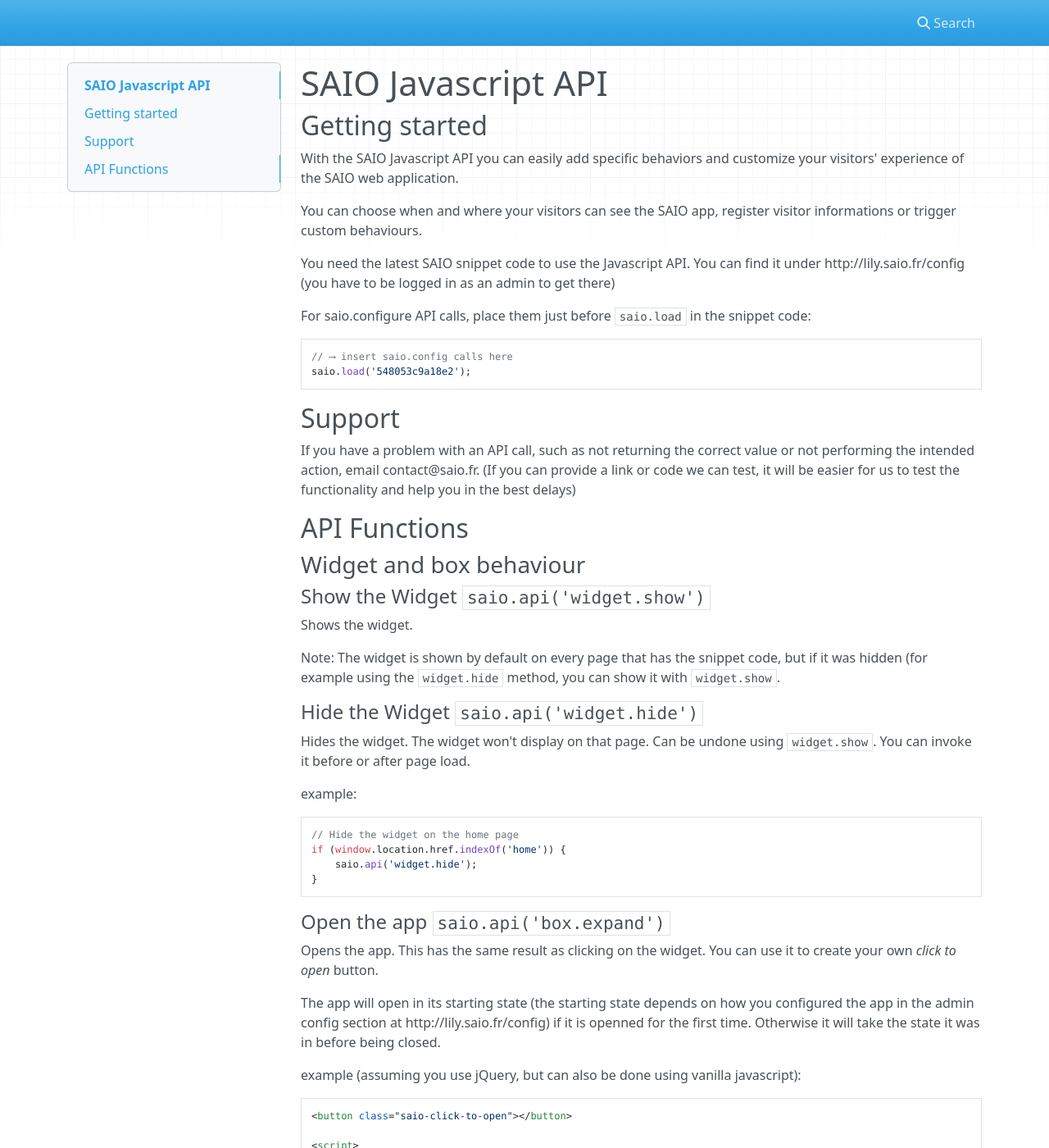
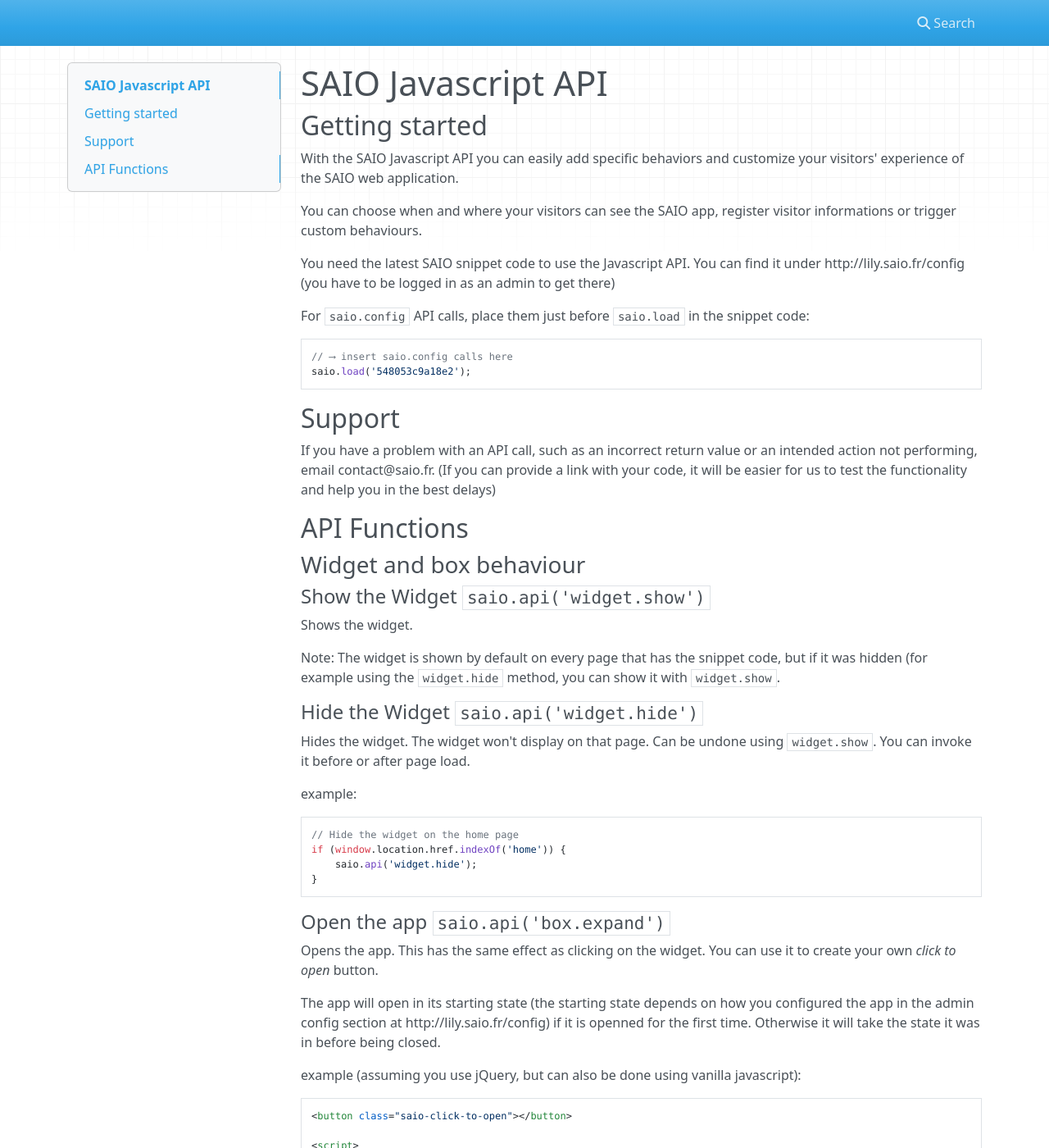
Before and after one commit to saio-fr/apidocs, an MkDocs documentation site: the page built from docs/javascript-api.md, in a window 1280 px wide and 1400 px high. Shown: the whole window at 82% size. Built offline with MkDocs 1.6.1, drawn with Linux system fonts in a browser that asks for light colours; nearby versions of some CDN libraries; some of the changed text lies outside the part shown.

Commit message:
Formulation changes to javascript-api docs

````diff
--- a/docs/javascript-api.md
+++ b/docs/javascript-api.md
@@ -8,7 +8,7 @@ You can choose when and where your visitors can see the SAIO app, register visit
 
 You need the latest SAIO snippet code to use the Javascript API. You can find it under http://lily.saio.fr/config (you have to be logged in as an admin to get there)
 
-For saio.configure API calls, place them just before `saio.load` in the snippet code:
+For `saio.config` API calls, place them just before `saio.load` in the snippet code:
 
 ``` js
 // ⟶ insert saio.config calls here
@@ -17,7 +17,7 @@ saio.load('548053c9a18e2');
 
 ## Support
 
-If you have a problem with an API call, such as not returning the correct value or not performing the intended action, email contact@saio.fr. (If you can provide a link or code we can test, it will be easier for us to test the functionality and help you in the best delays)
+If you have a problem with an API call, such as an incorrect return value or an intended action not performing, email contact@saio.fr. (If you can provide a link with your code, it will be easier for us to test the functionality and help you in the best delays)
 
 ## API Functions
 
@@ -45,7 +45,7 @@ if (window.location.href.indexOf('home')) {
 
 #### Open the app `saio.api('box.expand')`
 
-Opens the app. This has the same result as clicking on the widget.
+Opens the app. This has the same effect as clicking on the widget.
 You can use it to create your own *click to open* button.
 
 The app will open in its starting state (the starting state depends on how you configured the app in the admin config section at http://lily.saio.fr/config) if it is openned for the first time. Otherwise it will take the state it was in before being closed.
@@ -56,7 +56,7 @@ example (assuming you use jQuery, but can also be done using vanilla javascript)
 <button class="saio-click-to-open"></button>
 
 <script>
-$('saio-click-to-open').on('click', function() {
+$('.saio-click-to-open').on('click', function() {
 	saio.api('box.expand');
 });
 </script>
@@ -73,7 +73,7 @@ Similarly you can make your own *click to close* button:
 <button class="saio-click-to-close"></button>
 
 <script>
-$('saio-click-to-close').on('click', function() {
+$('.saio-click-to-close').on('click', function() {
 	saio.api('box.shrink');
 });
 </script>
@@ -127,7 +127,8 @@ saio.api('box.onShrink', function() {
 
 #### Set operator group `saio.config('chat.setOperatorGroup', string)`
 
-Sets the preferred operator group a user on this page should be affected to.
+Sets the preferred operator group for a chat conversation on this page. If an operator member of this group is available to chat, incomming visitor chats on this page will be affected to him.
+
 Pass the group id as a parametter.
 
 Note: the group id can be found by clicking on a group in the group configuration page at http://lily.saio.fr/users#groups (you have to be logged in as an admin to get there)
````
Also changed, not shown: other parts of docs/javascript-api.md (+4 -4 lines).
